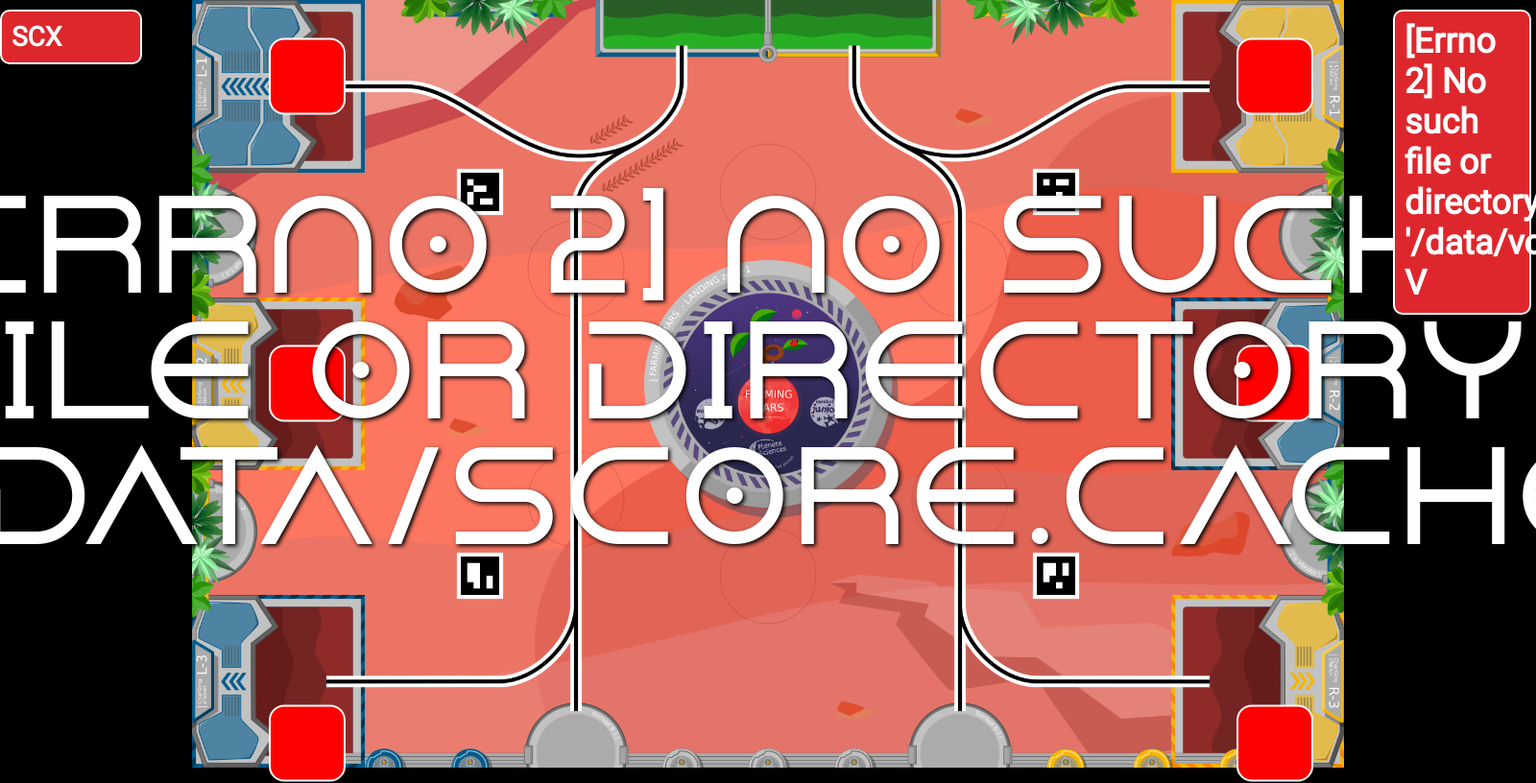
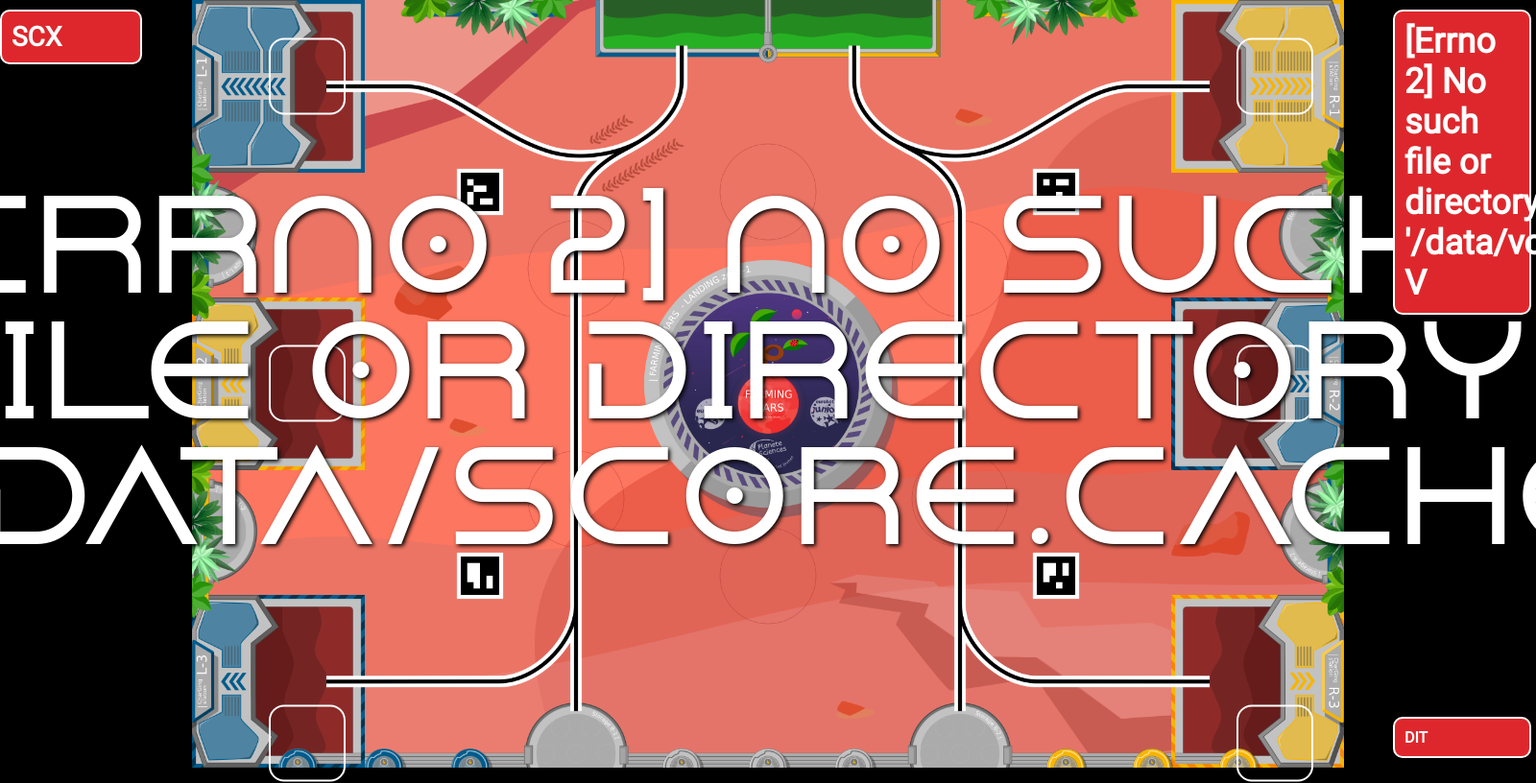
Before and after one commit to DIT-ROBOTICS/DIT-Scripts, a Flask app: page / in a window 1600 px wide; the page is wider, and only the part inside the window is pictured. Shown: that part at 96% size. Run offline with Flask 3, Linux system fonts and the light colour scheme.

Commit message:
Update usb device detect func

```diff
--- a/web-ui/app.py
+++ b/web-ui/app.py
@@ -66,6 +66,15 @@
         return str(e), 500
     return data
 
+@app.route('/usb')
+def get_usb():
+    try:
+        with open('/data/usb.json', 'r') as file:
+            data = json.load(file)
+    except Exception as e:
+        return str(e), 500
+    return data
+
 @app.route('/eurobot2024.appcache')
 def cache_manifest():
     response = make_response(open('eurobot2024.appcache').read())
--- a/web-ui/static/script.js
+++ b/web-ui/static/script.js
@@ -30,3 +30,16 @@
 }
 
 setInterval(updateInfo, 1000);
+
+setInterval(function() {
+    fetch('/usb')
+    .then(response => response.json())
+    .then(data => {
+        document.getElementById('stm_00').textContent = `${data.stm_00 === 0 ? '❎' : '✅'} STM0`;
+        document.getElementById('stm_01').textContent = `${data.stm_01 === 0 ? '❎' : '✅'} STM1`;
+        document.getElementById('lidar').textContent = `${data.lidar === 0 ? '❎' : '✅'} LIDAR`;
+        document.getElementById('esp32').textContent = `${data.esp32 === 0 ? '❎' : '✅'} ESP32`;
+        document.getElementById('vive_tracker').textContent = `${data.vive_tracker === 0 ? '❎' : '✅'} VIVE`;
+    })
+    .catch(error => console.error('Error loading the group data:', error));
+}, 5000);
--- a/web-ui/static/styles.css
+++ b/web-ui/static/styles.css
@@ -33,11 +33,11 @@
 }
 
 .on {
-    background-color: green;  /* Color representing "ON" state */
+    background-color: red;  /* Color representing "ON" state */
 }
 
 .off {
-    background-color: red;    /* Color representing "OFF" state */
+    background-color: transparent;    /* Color representing "OFF" state */
 }
 
 .button {
@@ -48,7 +48,6 @@
     height: 80px;                             /* Set the height of the button */
     border-radius: 20%;                       /* Make it round */
     border: 2px solid #FFF;                   /* White border */
-    background-color: #DE272C;                /* Button main color */
     color: white;                             /* Text color */
     font-size: 32px;                          /* Font size */
     cursor: pointer;                          /* Cursor pointer */
@@ -103,3 +102,15 @@
     border-radius: 10px;
     color: white;
 }
+
+#info-box-usb {
+    position: absolute;
+    right: 5px;
+    bottom: 10px;
+    background-color: #DE272C;
+    padding: 10px;
+    border: 2px solid #FFFFFF;
+    width: 120px;
+    border-radius: 10px;
+    color: white;
+}
--- a/web-ui/templates/index.html
+++ b/web-ui/templates/index.html
@@ -21,6 +21,13 @@
 	<div id="info-box-batt">
 		<span id="number-display"></span>
 	</div>
+	<div id="info-box-usb">
+		<div id="stm_00">DIT</div>
+		<div id="stm_01"></div>
+		<div id="lidar"></div>
+		<div id="esp32"></div>
+		<div id="vive_tracker"></div>
+	</div>
 	<script src="{{ url_for('static', filename='script.js') }}"></script>
 </body>
 </html>
```
Also changed, not shown: 3 other files.
